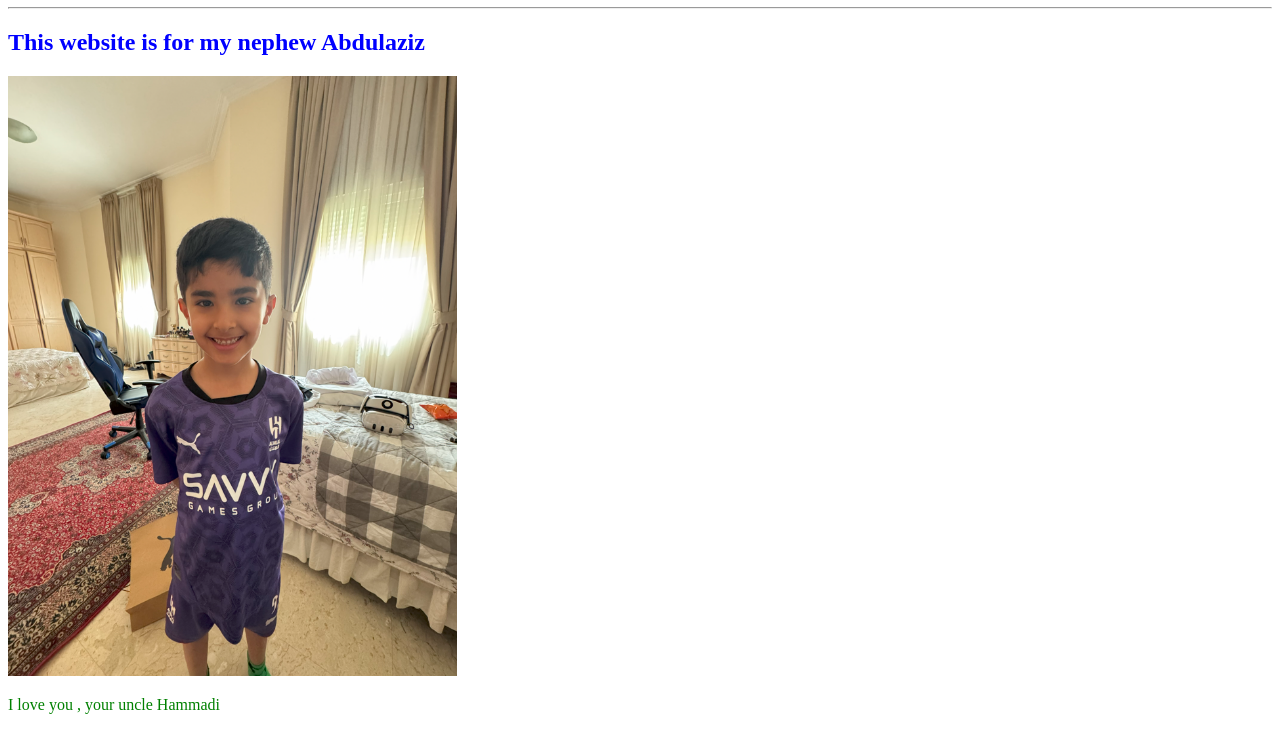
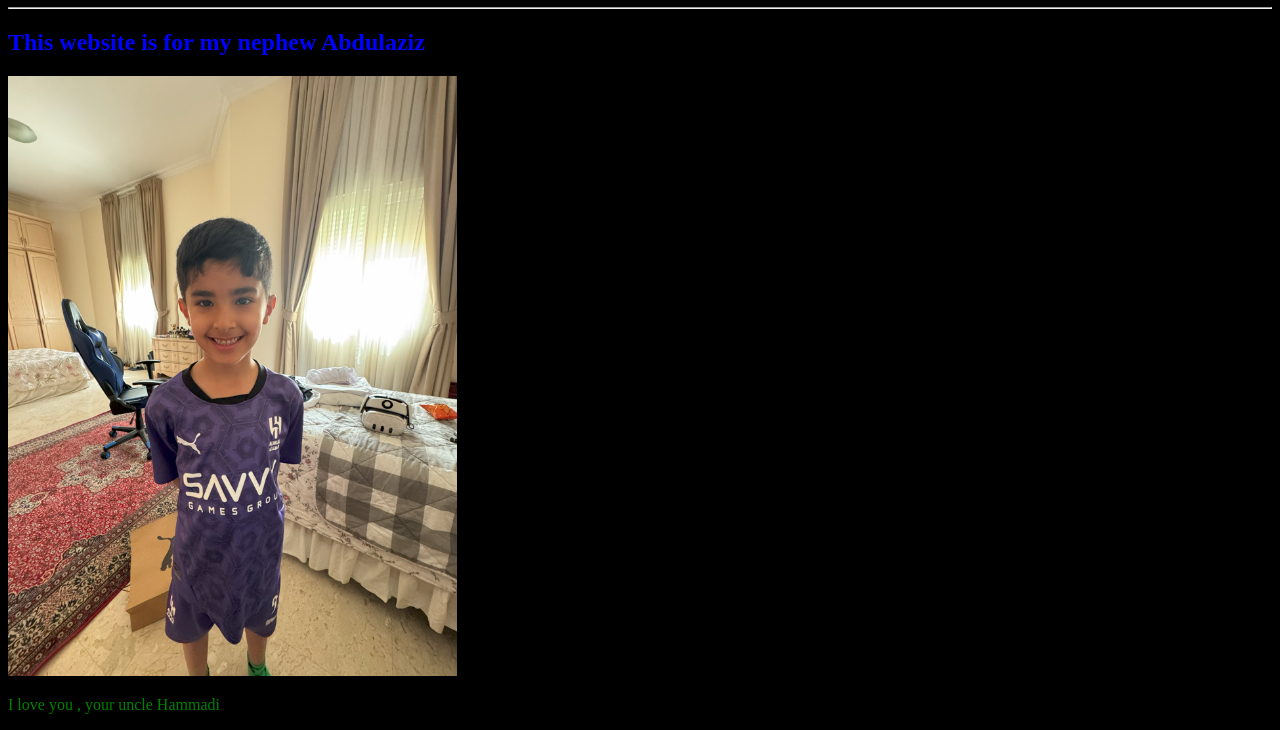
Before and after one commit to zawz6/Aziz-s-site, a plain HTML site: page index.html in a window 1280 px wide. Shown: the part 73-803 px from the top of the page. Drawn offline with Linux system fonts and the light colour scheme.

Commit message:
Update index.html

```diff
--- a/index.html
+++ b/index.html
@@ -1,9 +1,11 @@
  <!DOCTYPE html>
- <html lang ="en">
+ <html lang ="en"
+  style="background-color: black;">
     <head>
         <meta charset="UTF-8">
         <title>Abdulaziz Bin Dakhil</title>
         <style>
+         back
         h1{
             color: red;
         }
```
